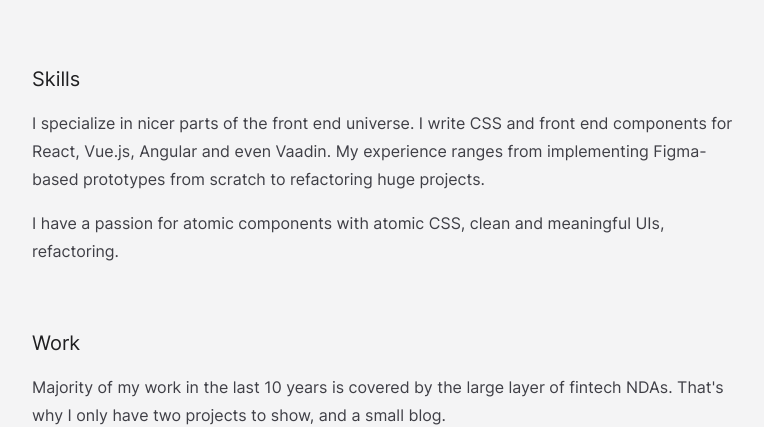
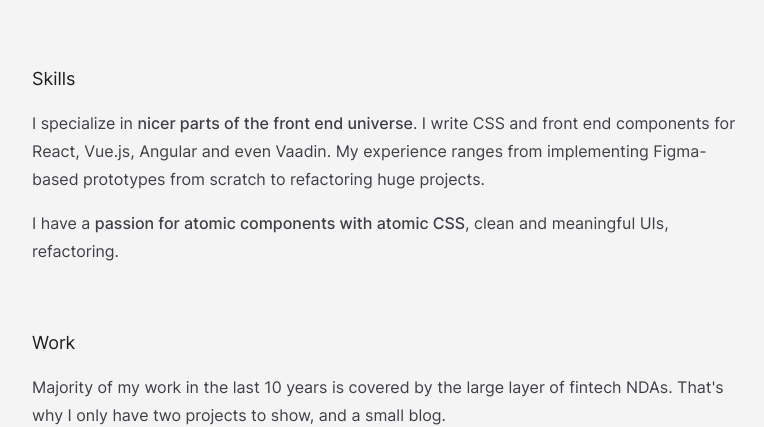
Before and after one commit to adamplesnik/adamplesnik.com, a React (Vite) app: page / in a window 1280 px wide. Shown: the part 253-680 px from the top of the page, without its empty margins (256-1020 px from the left). Built offline with nearby package versions, Linux system fonts and the light colour scheme.

Commit message:
Update design...

```diff
--- a/src/components/Em.tsx
+++ b/src/components/Em.tsx
@@ -1,7 +1,7 @@
 import { PropsWithChildren } from 'react'
 
 const Em = ({ children }: PropsWithChildren<EmProps>) => {
-  return <span>{children}</span>
+  return <span className="font-medium">{children}</span>
 }
 
 export interface EmProps {
--- a/src/components/Heading.tsx
+++ b/src/components/Heading.tsx
@@ -25,7 +25,7 @@ const Heading = ({
     )
   } else if (size === 3) {
     return (
-      <h3 className={defaultClasses + ' pb-4 text-xl opacity-90'}>
+      <h3 className={defaultClasses + ' pb-4 text-lg opacity-90'}>
         {children}
         {anchor}
       </h3>
--- a/src/content/SkillsTile.tsx
+++ b/src/content/SkillsTile.tsx
@@ -5,7 +5,6 @@ import Paragraph from '../components/Paragraph'
 const SkillsTile = () => {
   return (
     <div>
-      <div className="flex"></div>
       <Heading size={3}>Skills</Heading>
       <Paragraph>
         I specialize in <Em>nicer parts of the front end universe</Em>. I write CSS and front end
```
Also changed, not shown: vercel.json (added).
